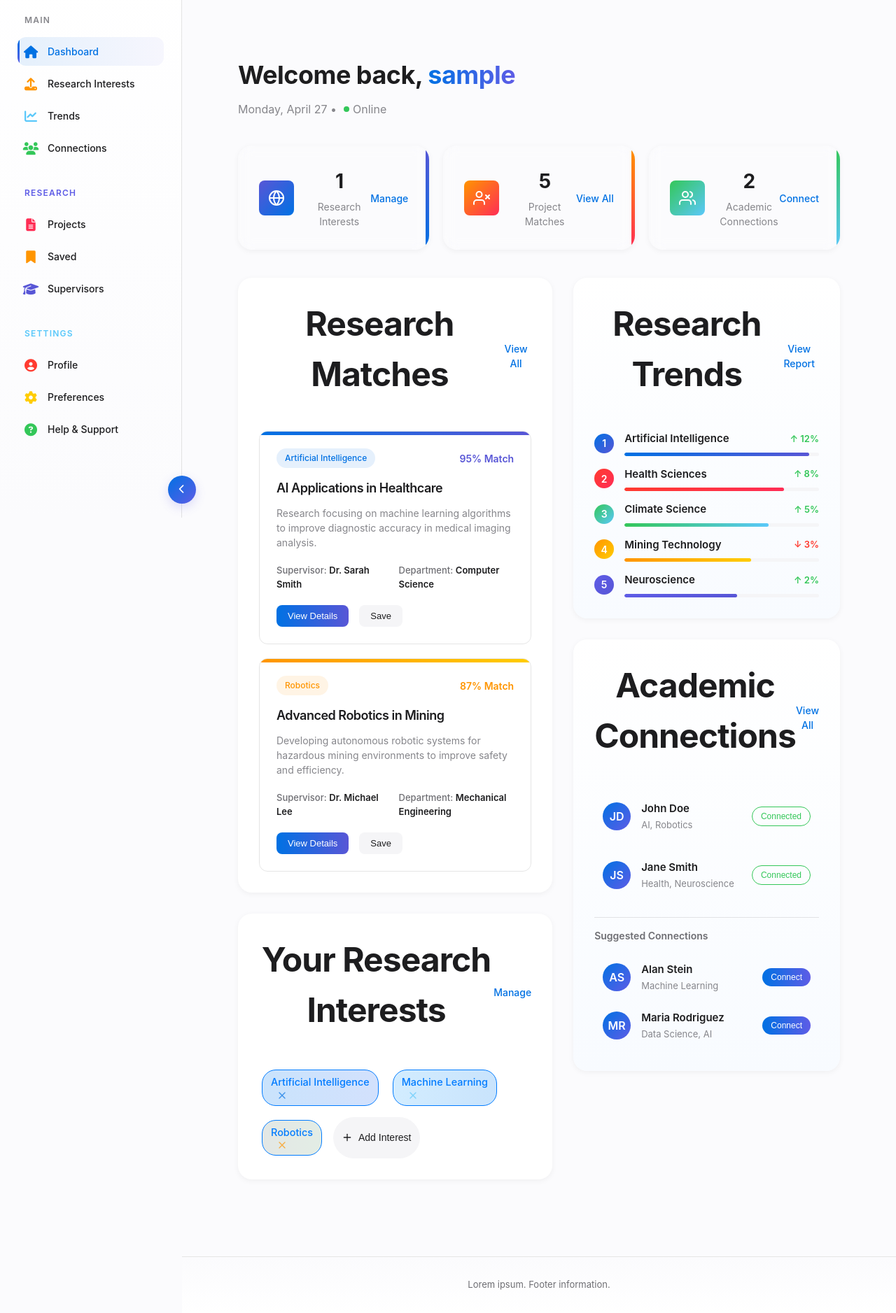
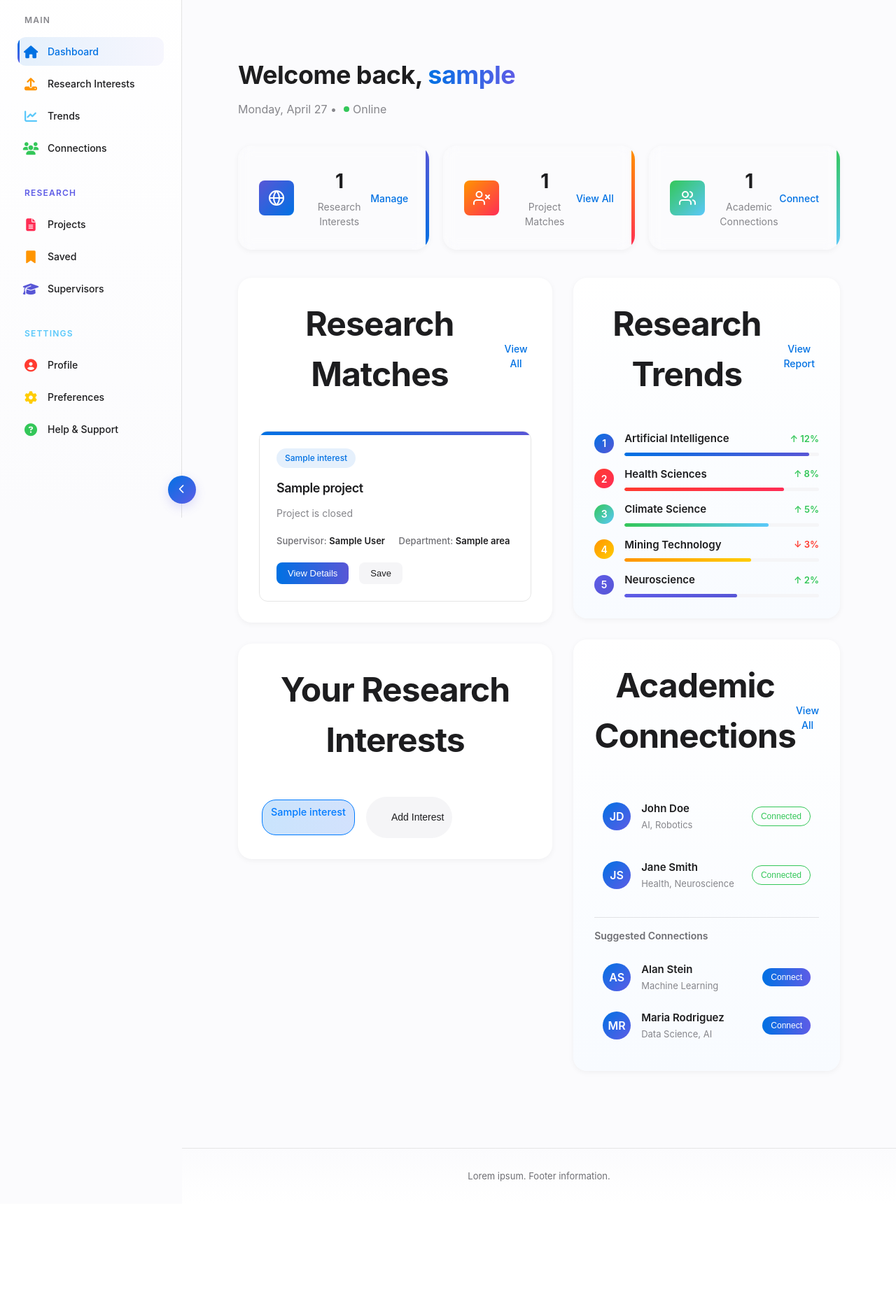
Before and after one commit to spuddydev/CITS3403_Group_Project, a Flask app: template templates/dashboard.html in a window 1280 px wide. Shown: the part 60-1937 px from the top of the page at 70% size. After the commit the page ends 1749 px from the top, so only its background shows below. Run offline with Flask 3, Linux system fonts and the light colour scheme; tables that the repository leaves empty hold one stand-in row (values such as "Sample post"); the template is opened without the code that fills it: values that come from a table or form of the project are taken from there, most other values are stand-ins (such as "Sample title", 1, 10 or a date in 2020).

Commit message:
except trends/connections db connected to dashboard

```diff
--- a/app.py
+++ b/app.py
@@ -49,7 +49,16 @@ def dashboard():
     else:
         user_interests = None
 
-    return render_template('dashboard.html', username=session['username'],user_interests=user_interests)
+    all_projects = db.session.query(Project).all() # DEVELOPEMENT----getting example projects for now
+    project_matches = [all_projects[0],all_projects[1],all_projects[2]]
+
+    connections = ["person1", "person2"]
+
+    return render_template('dashboard.html',
+                            username=           session['username'],
+                            user_interests=     user_interests,
+                            project_matches=    project_matches,
+                            connections=        connections)
 
 # Upload Page (GET and POST for form)
 @app.route('/upload', methods=['GET', 'POST'])
--- a/templates/dashboard.html
+++ b/templates/dashboard.html
@@ -55,7 +55,7 @@
                 </svg>
             </div>
             <div class="stat-content">
-                <h3>5</h3>
+                <h3>{{ project_matches|length }}</h3>
                 <p>Project Matches</p>
             </div>
             <div class="stat-action">
@@ -73,7 +73,7 @@
                 </svg>
             </div>
             <div class="stat-content">
-                <h3>2</h3>
+                <h3>{{ connections|length }}</h3>
                 <p>Academic Connections</p>
             </div>
             <div class="stat-action">
@@ -92,23 +92,22 @@
                     <h2>Research Matches</h2>
                     <a href="#" class="view-all">View All</a>
                 </div>
-
+                {% for project in project_matches %}
                 <div class="matches-grid">
                     <div class="match-card ai-match">
                         <div class="match-header">
-                            <div class="match-category">Artificial Intelligence</div>
-                            <div class="match-score">95% Match</div>
+                            <div class="match-category">{% for interest in project.interests%}{{interest.interest_name}}{% if not loop.last %}, {% endif %}{% endfor %}</div>
                         </div>
-                        <h3 class="match-title">AI Applications in Healthcare</h3>
-                        <p class="match-description">Research focusing on machine learning algorithms to improve diagnostic accuracy in medical imaging analysis.</p>
+                        <h3 class="match-title">{{project.title}}</h3>
+                        <p class="match-description">{% if project.is_open %}{{project.summary}}{% else %} Project is closed {% endif %}</p>
                         <div class="match-meta">
                             <div class="supervisor">
                                 <span class="meta-label">Supervisor:</span>
-                                <span class="meta-value">Dr. Sarah Smith</span>
+                                <span class="meta-value">{% for supervisor in project.supervisors %}{{supervisor.first_name}} {{supervisor.last_name}}{% if not loop.last %}, {% endif %}{% endfor %}</span>
                             </div>
                             <div class="department">
                                 <span class="meta-label">Department:</span>
-                                <span class="meta-value">Computer Science</span>
+                                <span class="meta-value">{% for research in project.research_area%}{{research.area}}{% if not loop.last %}, {% endif %}{% endfor %}</span>
                             </div>
                         </div>
                         <div class="match-footer">
@@ -116,71 +115,27 @@
                             <button class="match-action secondary">Save</button>
                         </div>
                     </div>
-
-                    <div class="match-card robotics-match">
-                        <div class="match-header">
-                            <div class="match-category">Robotics</div>
-                            <div class="match-score">87% Match</div>
-                        </div>
-                        <h3 class="match-title">Advanced Robotics in Mining</h3>
-                        <p class="match-description">Developing autonomous robotic systems for hazardous mining environments to improve safety and efficiency.</p>
-                        <div class="match-meta">
-                            <div class="supervisor">
-                                <span class="meta-label">Supervisor:</span>
-                                <span class="meta-value">Dr. Michael Lee</span>
-                            </div>
-                            <div class="department">
-                                <span class="meta-label">Department:</span>
-                                <span class="meta-value">Mechanical Engineering</span>
-                            </div>
-                        </div>
-                        <div class="match-footer">
-                            <button class="match-action primary">View Details</button>
-                            <button class="match-action secondary">Save</button>
-                        </div>
-                    </div>
+                    {% endfor %}
                 </div>
             </section>
 
             <section class="dashboard-section">
                 <div class="section-header">
                     <h2>Your Research Interests</h2>
-                    <a href="/upload" class="view-all">Manage</a>
                 </div>
 
                 <div class="interests-container">
+                    {% for interest in user_interests%}
                     <div class="interest-tag ai-tag">
-                        <span>Artificial Intelligence</span>
+                        <span>{{interest.interest_name}}</span>
                         <button class="remove-interest" aria-label="Remove interest">
-                            <svg width="16" height="16" viewBox="0 0 24 24" fill="none" stroke="currentColor" stroke-width="2" stroke-linecap="round" stroke-linejoin="round">
-                                <line x1="18" y1="6" x2="6" y2="18"></line>
-                                <line x1="6" y1="6" x2="18" y2="18"></line>
-                            </svg>
+                            <svg width="16" height="16" viewBox="0 0 24 24" fill="none" stroke="currentColor" stroke-width="2" stroke-linecap="round" stroke-linejoin="round"></svg>
                         </button>
                     </div>
-                    <div class="interest-tag ml-tag">
-                        <span>Machine Learning</span>
-                        <button class="remove-interest" aria-label="Remove interest">
-                            <svg width="16" height="16" viewBox="0 0 24 24" fill="none" stroke="currentColor" stroke-width="2" stroke-linecap="round" stroke-linejoin="round">
-                                <line x1="18" y1="6" x2="6" y2="18"></line>
-                                <line x1="6" y1="6" x2="18" y2="18"></line>
-                            </svg>
-                        </button>
-                    </div>
-                    <div class="interest-tag robotics-tag">
-                        <span>Robotics</span>
-                        <button class="remove-interest" aria-label="Remove interest">
-                            <svg width="16" height="16" viewBox="0 0 24 24" fill="none" stroke="currentColor" stroke-width="2" stroke-linecap="round" stroke-linejoin="round">
-                                <line x1="18" y1="6" x2="6" y2="18"></line>
-                                <line x1="6" y1="6" x2="18" y2="18"></line>
-                            </svg>
-                        </button>
-                    </div>
-                    <button class="add-interest">
-                        <svg width="16" height="16" viewBox="0 0 24 24" fill="none" stroke="currentColor" stroke-width="2" stroke-linecap="round" stroke-linejoin="round">
-                            <line x1="12" y1="5" x2="12" y2="19"></line>
-                            <line x1="5" y1="12" x2="19" y2="12"></line>
-                        </svg>
+                    {% endfor %}
+
+                    <button class="add-interest" onclick="window.location.href='{{ url_for('upload') }}'">
+                        <svg width="16" height="16" ...>...</svg>
                         <span>Add Interest</span>
                     </button>
                 </div>
```
